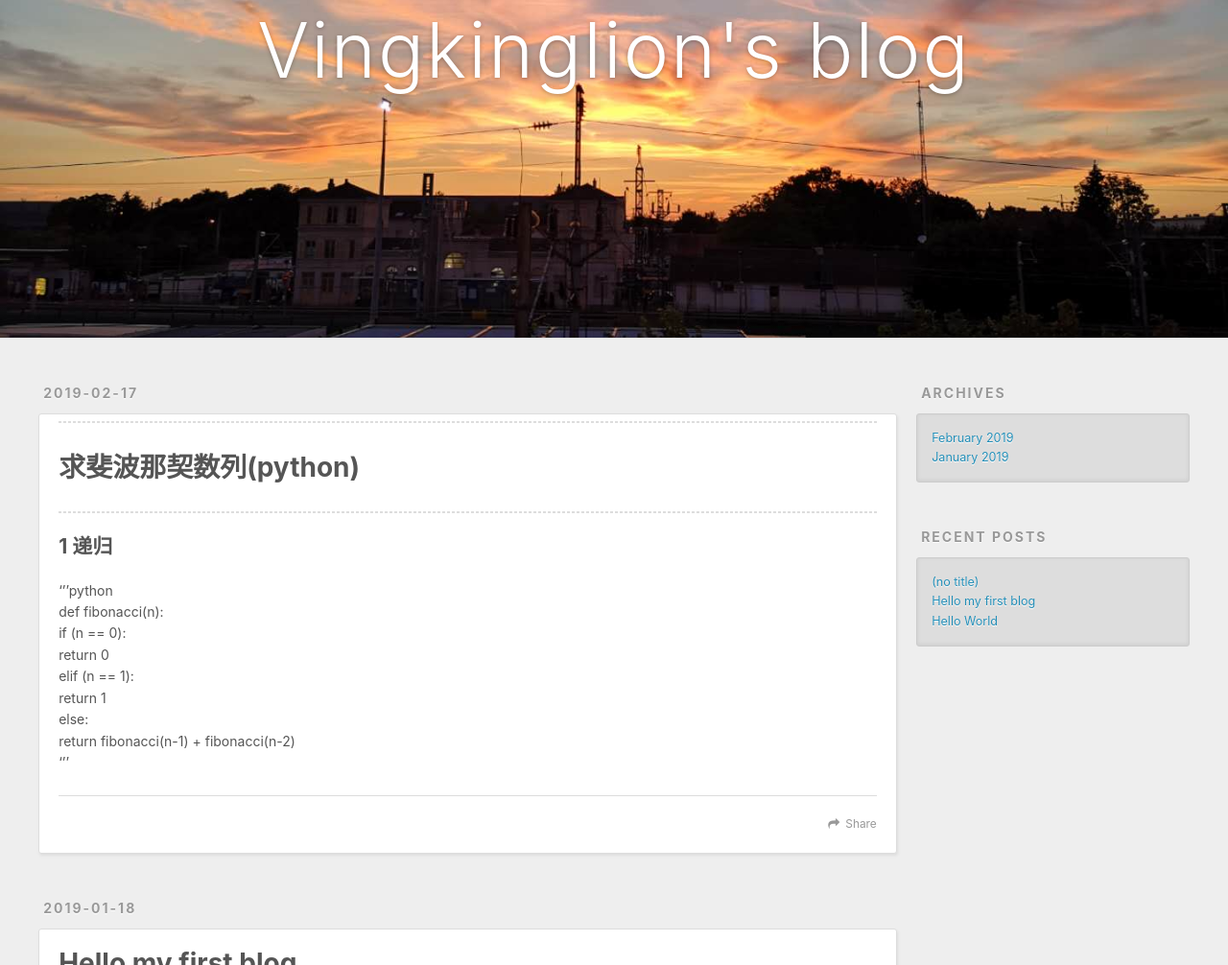
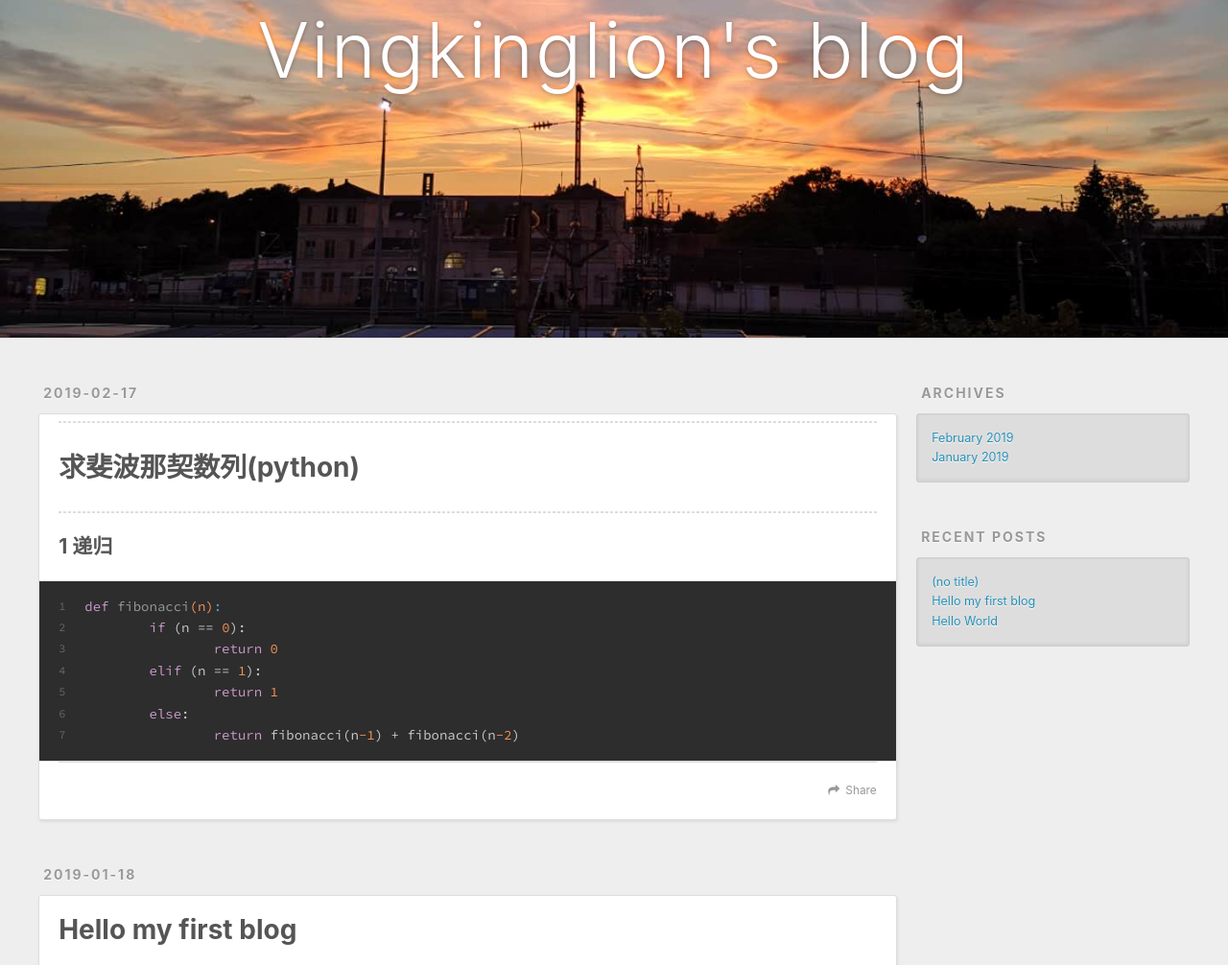
Before and after one commit to vikinglion/vikinglion.github.io, a plain HTML site: page index.html in a window 1280 px wide. Shown: the part 248-1254 px from the top of the page at 96% size. Drawn offline with nearby package versions, Linux system fonts and the light colour scheme.

Commit message:
Site updated: 2019-02-17 15:22:20

```diff
--- a/index.html
+++ b/index.html
@@ -79,8 +79,7 @@
 
         <hr>
 <h1 id="求斐波那契数列-python"><a href="#求斐波那契数列-python" class="headerlink" title="求斐波那契数列(python)"></a>求斐波那契数列(python)</h1><hr>
-<h2 id="1-递归"><a href="#1-递归" class="headerlink" title="1 递归"></a>1 递归</h2><p>‘’’python<br>def fibonacci(n):<br>    if (n == 0):<br>        return 0<br>    elif (n == 1):<br>        return 1<br>    else:<br>        return fibonacci(n-1) + fibonacci(n-2)<br>‘’’</p>
-
+<h2 id="1-递归"><a href="#1-递归" class="headerlink" title="1 递归"></a>1 递归</h2><figure class="highlight python"><table><tr><td class="gutter"><pre><span class="line">1</span><br><span class="line">2</span><br><span class="line">3</span><br><span class="line">4</span><br><span class="line">5</span><br><span class="line">6</span><br><span class="line">7</span><br></pre></td><td class="code"><pre><span class="line"><span class="function"><span class="keyword">def</span> <span class="title">fibonacci</span><span class="params">(n)</span>:</span></span><br><span class="line">	<span class="keyword">if</span> (n == <span class="number">0</span>):</span><br><span class="line">		<span class="keyword">return</span> <span class="number">0</span></span><br><span class="line">	<span class="keyword">elif</span> (n == <span class="number">1</span>):	</span><br><span class="line">		<span class="keyword">return</span> <span class="number">1</span></span><br><span class="line">	<span class="keyword">else</span>:</span><br><span class="line">		<span class="keyword">return</span> fibonacci(n<span class="number">-1</span>) + fibonacci(n<span class="number">-2</span>)</span><br></pre></td></tr></table></figure>
 
     </div>
     <footer class="article-footer">
```
Also changed, not shown: fibonacci/index.html (+5 -6 lines).
